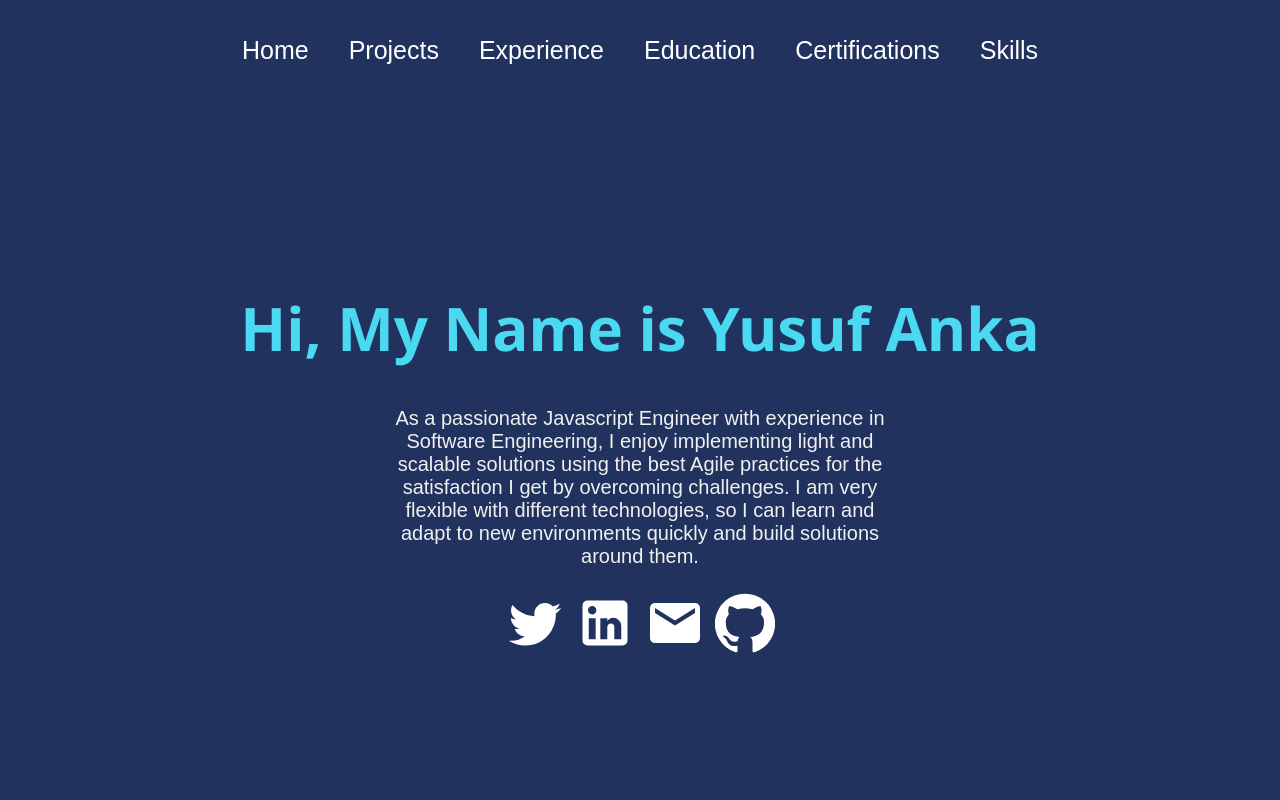
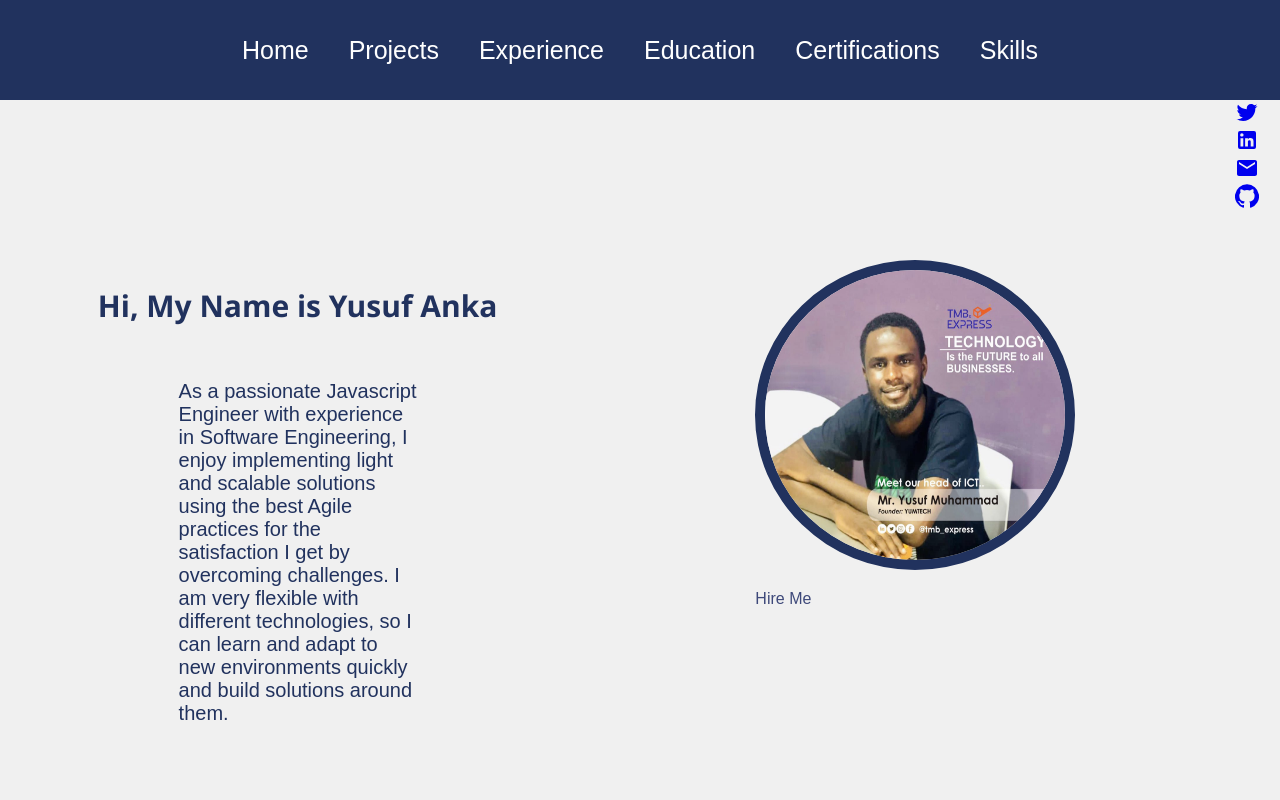
Before and after one commit to yusufAnka/Portfolio, a React (Create React App) app: page / in a window 1280 px wide. Shown: the top 800 px of the page. Built offline with nearby package versions, Linux system fonts and the light colour scheme.

Commit message:
editing home page

```diff
--- a/src/pages/Home.js
+++ b/src/pages/Home.js
@@ -4,14 +4,15 @@ import LinkedInIcon from "@material-ui/icons/LinkedIn";
 import EmailIcon from "@material-ui/icons/Email";
 import GithubIcon from "@material-ui/icons/GitHub";
 import "../styles/Home.css";
+import img from '../assets/yusuf.jpeg'
 
 function Home() {
   return (
     <div className="home">
-      <div className="about">
-        <h2> Hi, My Name is Yusuf Anka</h2>
-        <div className="prompt">
-          <p>
+      <div className= "content">
+        <div className="about">
+        <h2 className=""> Hi, My Name is Yusuf Anka</h2>
+        <p className="prompt">
             As a passionate Javascript Engineer with experience in Software
             Engineering, I enjoy implementing light and scalable solutions using
             the best Agile practices for the satisfaction I get by overcoming
@@ -19,7 +20,12 @@ function Home() {
             learn and adapt to new environments quickly and build solutions
             around them.
           </p>
-
+        </div>
+        <div className="profile">
+          <img className="img" src={img} alt="profile"/>
+          <p>Hire Me</p>
+        </div>
+        <div className="media">
             <a href="https://twitter.com/YusufAnka_">
               <TwitterIcon />
             </a>
@@ -35,6 +41,7 @@ function Home() {
 
         </div>
       </div>
+
       <div className="skills">
         <h1> Skills</h1>
         <ol className="list">
--- a/src/styles/Home.css
+++ b/src/styles/Home.css
@@ -1,37 +1,51 @@
 .home {
   width: 100%;
-  align-items: center;
+  /* align-items:center; */
   font-family: "Arial", sans-serif;
   color: #3e497a;
 }
-
+.content {
+  display:flex
+}
+.img {
+  width: 300px;
+  height: 290px;
+  border-radius: 55%;
+  align-items: right;
+  margin-right: 10rem;
+  margin-top: 10rem;
+  border:10px solid #21325e
+}
 .about {
   width: 100%;
   height: calc(100vh - 100px);
   display: flex;
   flex-direction: column;
-  justify-content: center;
+  /* justify-content: center; */
   align-items: center;
-  text-align: center;
-  background-color: #21325e;
-  color: #f0f0f0;
+  /* text-align: center; */
+  /* background-color: rgb(219, 202, 202); */
+  color: #21325e;
+  margin-right: 10rem;
+  margin-top: 10rem;
 }
 
 .about h2 {
   font-family: "Segoe UI", Tahoma, Geneva, Verdana, sans-serif;
-  font-size: 60px;
-  color: #4bd8f1;
+  font-size: 30px;
+  color: #21325e;
   height: 50px;
 }
+
 
 .about .prompt {
   width: 40%;
   font-size: 20px;
 }
 .prompt svg {
-  font-size: 60px;
-  margin: 5px;
-  color: white;
+  font-size: 45px;
+  margin: 10px;
+  color: #21325e;
 }
 
 .skills {
@@ -44,7 +58,7 @@
 }
 
 .skills h1 {
-  color: #3e497a;
+  color: #21325e;
 }
 
 .skills .list {
```
Also changed, not shown: src/assets/yusuf.jpeg (added).
